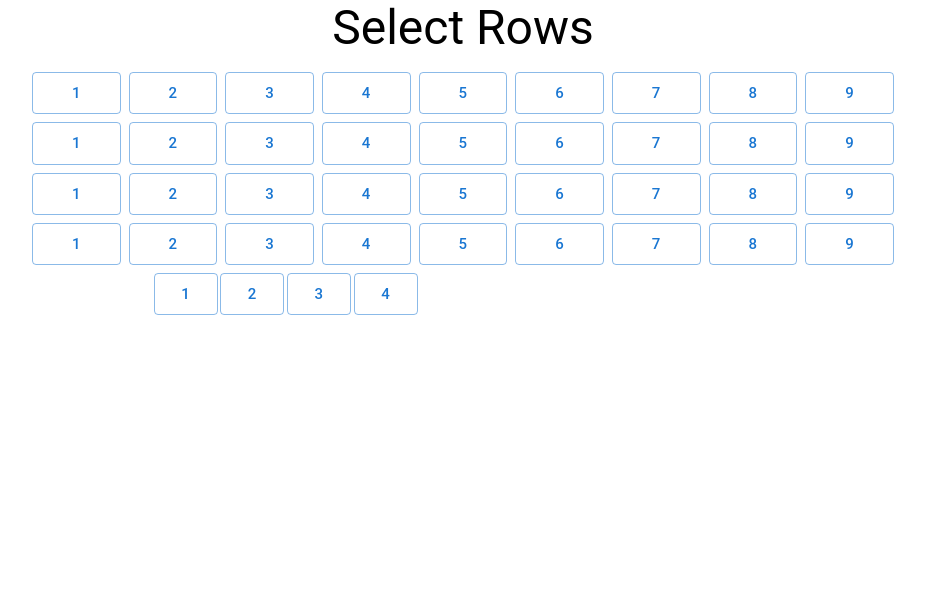
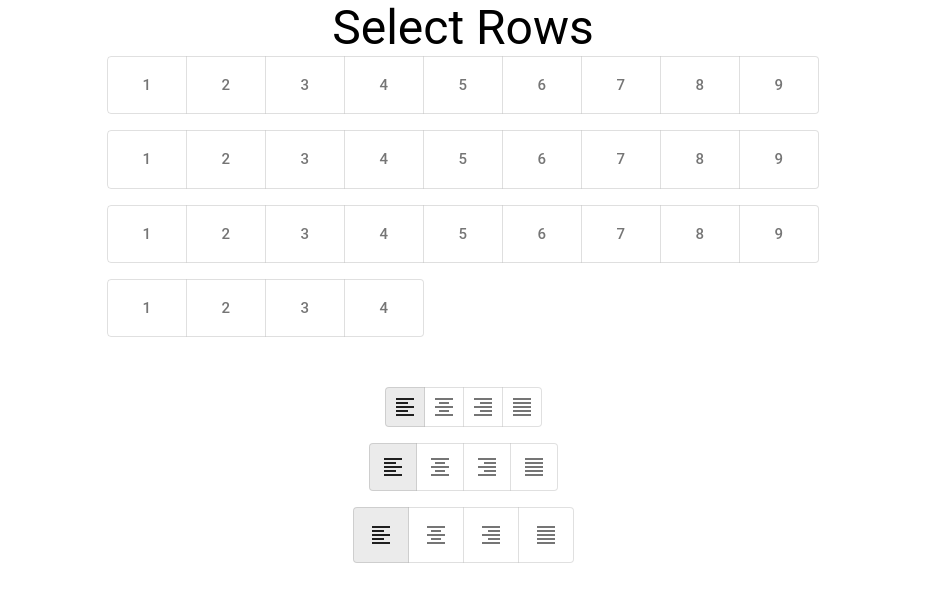
Before and after one commit to Sofia-Machado/training_exercise_1, a React (Create React App) app: page / in a window 1280 px wide. Shown: the top 602 px of the page, without its empty margins (177-1102 px from the left). Built offline with nearby package versions, Linux system fonts and the light colour scheme.

Commit message:
remove grid, onChange works

```diff
--- a/package.json
+++ b/package.json
@@ -5,6 +5,7 @@
   "dependencies": {
     "@emotion/react": "^11.10.6",
     "@emotion/styled": "^11.10.6",
+    "@mui/icons-material": "^5.11.11",
     "@mui/material": "^5.11.14",
     "@testing-library/jest-dom": "^5.16.5",
     "@testing-library/react": "^13.4.0",
--- a/src/App.js
+++ b/src/App.js
@@ -1,11 +1,12 @@
 import './App.css';
 import ExerciseGrid from './ExerciseGrid';
-import ExerciseTable from './ExerciseTable';
+import ExerciseToggleButtons from './ExerciseToggleButtons';
 
 function App() {
   return (
     <>
       <ExerciseGrid />
+      <ExerciseToggleButtons />
     </>
   );
 }
--- a/src/ExerciseGrid.js
+++ b/src/ExerciseGrid.js
@@ -1,108 +1,85 @@
-import * as React from 'react';
-import { Box, Button, Container, Grid, Typography } from '@mui/material';
+import { useState } from 'react';
+import { Box, Container, Grid, Stack, ToggleButton, ToggleButtonGroup, Typography } from '@mui/material';
 
-function FormRow() {
-  return (
-    <>
-      <Grid item lg={1}>
-        <Button size="large" fullWidth variant="outlined">
-            1
-        </Button>
-      </Grid>
-      <Grid item lg={1}>
-        <Button size="large" fullWidth variant="outlined">
-            2
-        </Button>
-      </Grid>
-      <Grid item lg={1}>
-        <Button size="large" fullWidth variant="outlined">
-            3
-        </Button>
-      </Grid>
-      <Grid item lg={1}>
-        <Button size="large" fullWidth variant="outlined">
-            4
-        </Button>
-      </Grid>
-      <Grid item lg={1}>
-        <Button size="large" fullWidth variant="outlined">
-            5
-        </Button>
-      </Grid>
-      <Grid item lg={1}>
-        <Button size="large" fullWidth variant="outlined">
-            6
-        </Button>
-      </Grid>
-      <Grid item lg={1}>
-        <Button size="large" fullWidth variant="outlined">
-            7
-        </Button>
-      </Grid>
-      <Grid item lg={1}>
-        <Button size="large" fullWidth variant="outlined">
-            8
-        </Button>
-      </Grid>
-      <Grid item lg={1}>
-        <Button size="large" fullWidth variant="outlined">
-            9
-        </Button>
-      </Grid>
-    </>
-  );
+export default function ExerciseGrid() {
+  const [selectedRows, setSelectedRows] = useState('');
+
+  function handleSelected(event, newSelectionOfRows) {
+    console.log(event.target.value + ' changed');
+    console.log(selectedRows);
+    setSelectedRows(newSelectionOfRows);
   }
 
-function LastFormRow() {
-  return (
-    <>
-      <Grid item lg={1}>
-        <Button size="large" fullWidth variant="outlined">
+  const FormRow =  [
+          <ToggleButton size="large" sx={{width:'80px'}} variant="outlined" value='1' key='1'>
               1
-        </Button>
-      </Grid>
-      <Grid item lg={1}>
-        <Button size="large" fullWidth variant="outlined">
+          </ToggleButton>,
+          <ToggleButton size="large" sx={{width:'80px'}} variant="outlined" value='2' key='2'>
               2
-        </Button>
-      </Grid>
-      <Grid item lg={1}>
-        <Button size="large" fullWidth variant="outlined">
+          </ToggleButton>,
+          <ToggleButton size="large" sx={{width:'80px'}} variant="outlined" value='3' key='3'>
               3
-        </Button>
-      </Grid>
-      <Grid item lg={1}>
-        <Button size="large" fullWidth variant="outlined">
+          </ToggleButton>,
+          <ToggleButton size="large" sx={{width:'80px'}} variant="outlined" value='4' key='4'>
               4
-        </Button>
-      </Grid>
-    </>
-  )
-}
+          </ToggleButton>,
+          <ToggleButton size="large" sx={{width:'80px'}} variant="outlined" value='5' key='5'>
+              5
+          </ToggleButton>,
+          <ToggleButton size="large" sx={{width:'80px'}} variant="outlined" value='6' key='6'>
+              6
+          </ToggleButton>,
+          <ToggleButton size="large" sx={{width:'80px'}} variant="outlined" value='7' key='7'>
+              7
+          </ToggleButton>,
+          <ToggleButton size="large" sx={{width:'80px'}} variant="outlined" value='8' key='8'>
+              8
+          </ToggleButton>,
+          <ToggleButton size="large" sx={{width:'80px'}} variant="outlined" value='9' key='9'>
+              9
+          </ToggleButton>
+      ];
 
-export default function ExerciseGrid() {
+  const LastFormRow = [
+          <ToggleButton size="large" sx={{width:'80px'}} variant="outlined" value='1' key='lastRow-1'>
+              1
+          </ToggleButton>,
+          <ToggleButton size="large" sx={{width:'80px'}} variant="outlined" value='2' key='lastRow-2'>
+              2
+          </ToggleButton>,
+          <ToggleButton size="large" sx={{width:'80px'}} variant="outlined" value='3' key='lastRow-3'>
+              3
+          </ToggleButton>,
+          <ToggleButton size="large" sx={{width:'80px'}} variant="outlined" value='4' key='lastRow-4'>
+              4
+          </ToggleButton>
+  ]
+
+  const select = {
+    value: selectedRows,
+    onChange: handleSelected,
+    exclusive: true
+  };
+
+
+
   return (
     <Container maxWidth="lg">
       <Typography align='center' variant='h3' component='h1'>Select Rows</Typography>
-      <Box sx={{ flexGrow: 1 }} mt={2} wrap>
-        <Grid container justifyContent="center" spacing={1}>
-          <Grid container sx={{ display:'flex', justifyContent:"center", alignItems:"center" }} item spacing={1}>
-            <FormRow />
-          </Grid>
-          <Grid container sx={{ display:'flex', justifyContent:"center", alignItems:"center" }} item spacing={1}>
-            <FormRow />
-          </Grid>
-          <Grid container sx={{ display:'flex', justifyContent:"center", alignItems:"center" }} item spacing={1}>
-            <FormRow />
-          </Grid>
-          <Grid container sx={{ display:'flex', justifyContent:"center", alignItems:"center" }} item spacing={1}>
-            <FormRow />
-          </Grid>
-          <Grid container sx={{ display:'flex', justifyContent:"center", alignItems:"center", paddingRight:'360px' }} item spacing={1}>
-            <LastFormRow />
-          </Grid>
-        </Grid>
-      </Box>
+      <Stack spacing={2} alignItems="center">
+          <ToggleButtonGroup {...select} row={'first-row'}>
+            {FormRow}
+          </ToggleButtonGroup>
+            <ToggleButtonGroup {...select} >
+            {FormRow}
+          </ToggleButtonGroup>
+            <ToggleButtonGroup {...select} >
+            {FormRow}
+          </ToggleButtonGroup>
+          <ToggleButtonGroup {...select} sx={{ paddingRight: '395px'}} >
+            {LastFormRow}
+          </ToggleButtonGroup>
+      </Stack>
     </Container>
   );
 }
--- a/src/ExerciseTable.js
+++ /dev/null
@@ -1,54 +0,0 @@
-import * as React from 'react';
-import Table from '@mui/material/Table';
-import TableBody from '@mui/material/TableBody';
-import TableCell from '@mui/material/TableCell';
-import TableContainer from '@mui/material/TableContainer';
-import TableHead from '@mui/material/TableHead';
-import TableRow from '@mui/material/TableRow';
-import Paper from '@mui/material/Paper';
-
-function createData(name, calories, fat, carbs, protein) {
-  return { name, calories, fat, carbs, protein };
-}
-
-const rows = [
-  createData('Frozen yoghurt', 159, 6.0, 24, 4.0),
-  createData('Ice cream sandwich', 237, 9.0, 37, 4.3),
-  createData('Eclair', 262, 16.0, 24, 6.0),
-  createData('Cupcake', 305, 3.7, 67, 4.3),
-  createData('Gingerbread', 356, 16.0, 49, 3.9),
-];
-
-export default function BasicTable() {
-  return (
-    <TableContainer component={Paper}>
-      <Table sx={{ minWidth: 650 }} aria-label="simple table">
-        <TableHead>
-          <TableRow>
-            <TableCell>Dessert (100g serving)</TableCell>
-            <TableCell align="right">Calories</TableCell>
-            <TableCell align="right">Fat&nbsp;(g)</TableCell>
-            <TableCell align="right">Carbs&nbsp;(g)</TableCell>
-            <TableCell align="right">Protein&nbsp;(g)</TableCell>
-          </TableRow>
-        </TableHead>
-        <TableBody>
-          {rows.map((row) => (
-            <TableRow
-              key={row.name}
-              sx={{ '&:last-child td, &:last-child th': { border: 0 } }}
-            >
-              <TableCell component="th" scope="row">
-                {row.name}
-              </TableCell>
-              <TableCell align="right">{row.calories}</TableCell>
-              <TableCell align="right">{row.fat}</TableCell>
-              <TableCell align="right">{row.carbs}</TableCell>
-              <TableCell align="right">{row.protein}</TableCell>
-            </TableRow>
-          ))}
-        </TableBody>
-      </Table>
-    </TableContainer>
-  );
-}
--- /dev/null
+++ b/src/ExerciseToggleButtons.js
@@ -0,0 +1,53 @@
+import { useState } from 'react';
+import FormatAlignLeftIcon from '@mui/icons-material/FormatAlignLeft';
+import FormatAlignCenterIcon from '@mui/icons-material/FormatAlignCenter';
+import FormatAlignRightIcon from '@mui/icons-material/FormatAlignRight';
+import FormatAlignJustifyIcon from '@mui/icons-material/FormatAlignJustify';
+import Stack from '@mui/material/Stack';
+import ToggleButton from '@mui/material/ToggleButton';
+import ToggleButtonGroup from '@mui/material/ToggleButtonGroup';
+
+export default function ExerciseToggleButtons() {
+  const [alignment, setAlignment] = useState('left');
+
+  const handleChange = (event, newAlignment) => {
+    console.log(event.target.value + ' changed');
+    console.log(alignment);
+    setAlignment(newAlignment);
+  };
+
+  const children = [
+    <ToggleButton value="left" key="left">
+      <FormatAlignLeftIcon />
+    </ToggleButton>,
+    <ToggleButton value="center" key="center">
+      <FormatAlignCenterIcon />
+    </ToggleButton>,
+    <ToggleButton value="right" key="right">
+      <FormatAlignRightIcon />
+    </ToggleButton>,
+    <ToggleButton value="justify" key="justify">
+      <FormatAlignJustifyIcon />
+    </ToggleButton>,
+  ];
+
+  const control = {
+    value: alignment,
+    onChange: handleChange,
+    exclusive: true,
+  };
+
+  return (
+    <Stack spacing={2} alignItems="center" marginTop="50px">
+      <ToggleButtonGroup size="small" {...control} aria-label="Small sizes">
+        {children}
+      </ToggleButtonGroup>
+      <ToggleButtonGroup {...control} aria-label="Medium sizes">
+        {children}
+      </ToggleButtonGroup>
+      <ToggleButtonGroup size="large" {...control} aria-label="Large sizes">
+        {children}
+      </ToggleButtonGroup>
+    </Stack>
+  );
+}
```
Also changed, not shown: 1 other file (tests, documents, lock files or other folders). Lines whose indentation alone changed are shown as unchanged.
